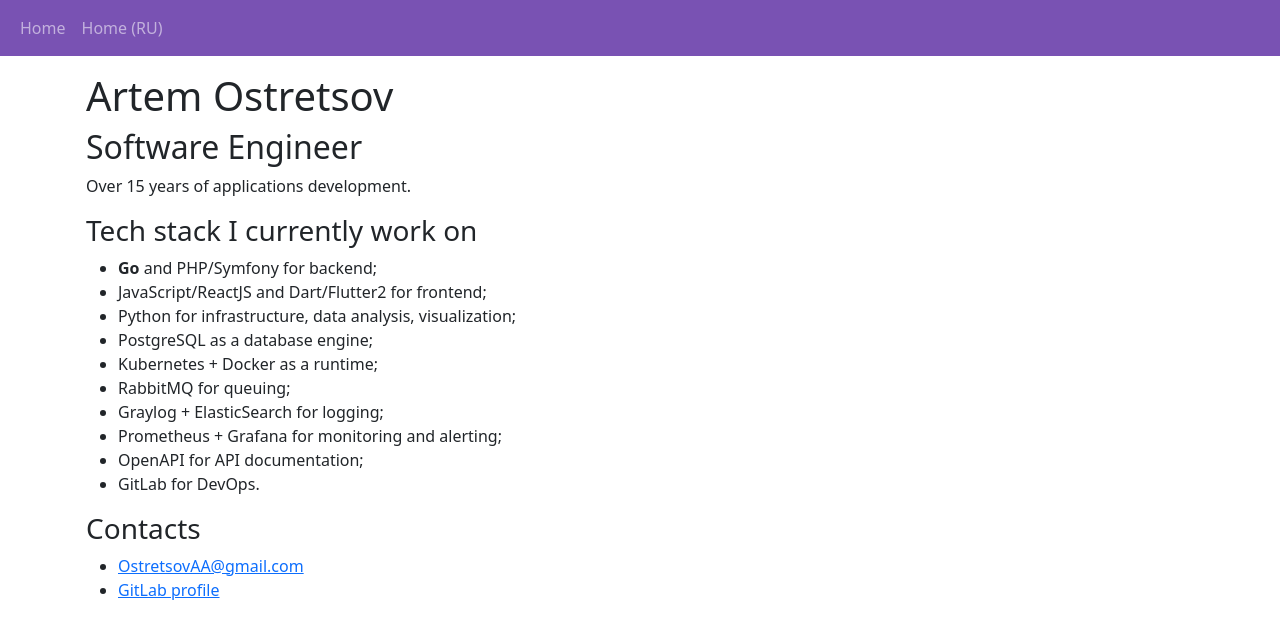
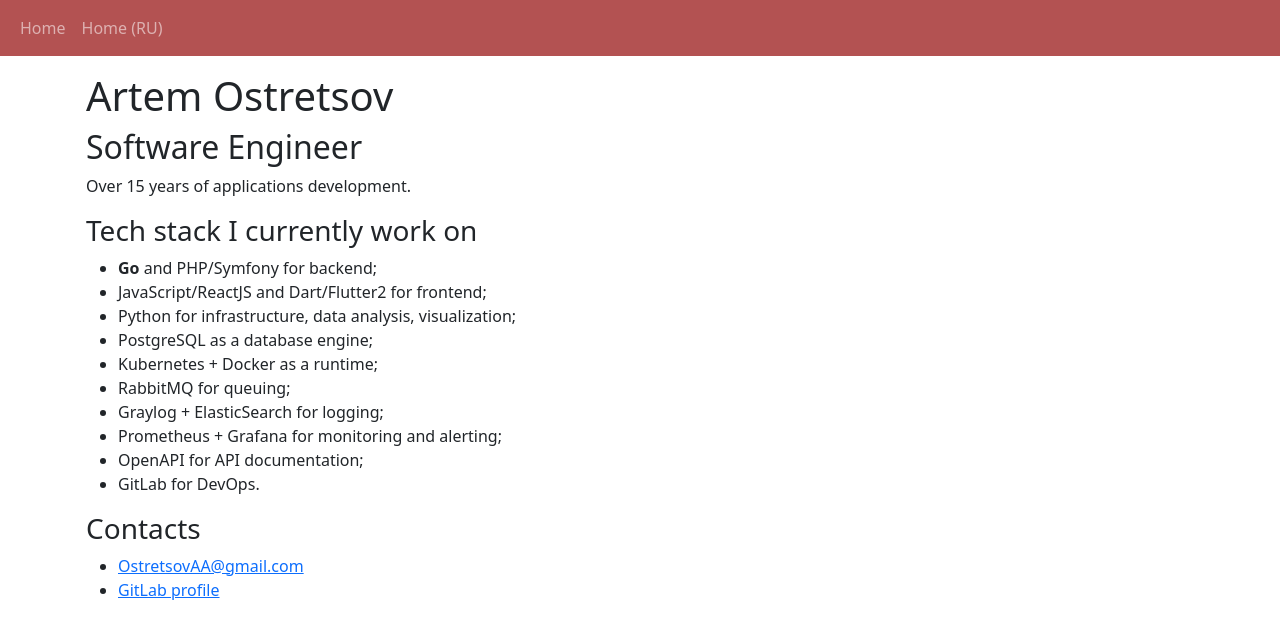
Before and after one commit to ostretsov/ostretsov.art, a Jekyll site: the page built from index.html, in a window 1280 px wide. Shown: the top 639 px of the page. Built offline with Jekyll 4.4.1, drawn with Linux system fonts in a browser that asks for light colours.

Commit message:
upd navbar bg color

```diff
--- a/_layouts/default.html
+++ b/_layouts/default.html
@@ -9,7 +9,7 @@
     <title>{{ page.title }}</title>
 </head>
 <body>
-<header class="navbar navbar-expand-md navbar-dark bd-navbar" style="background-color: #7952b3;">
+<header class="navbar navbar-expand-md navbar-dark bd-navbar" style="background-color: #b35252;">
     <nav class="container-xxl flex-wrap flex-md-nowrap" aria-label="Main navigation">
         <div class="collapse navbar-collapse" id="bdNavbar">
             <ul class="navbar-nav flex-row flex-wrap bd-navbar-nav pt-2 py-md-0">
```
